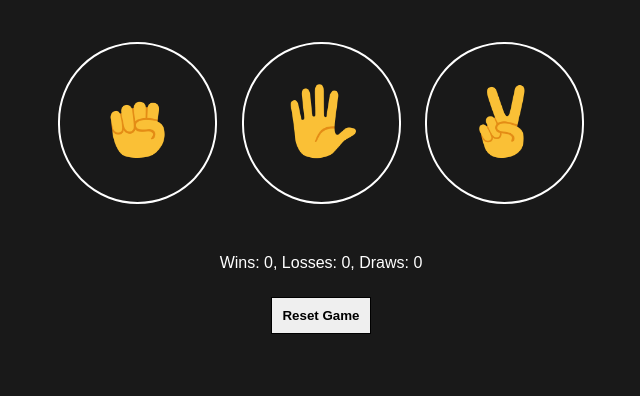
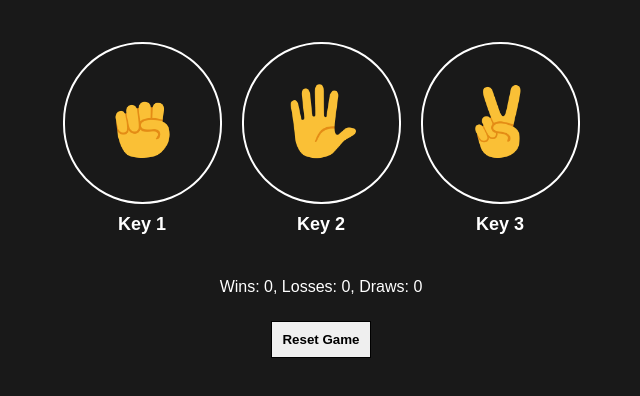
Before and after one commit to Siepak98/rock-paper-scissors, a plain HTML site: page index.html in a window 1280 px wide. Shown: the part 78-474 px from the top of the page, without its empty margins (319-959 px from the left). Drawn offline with Linux system fonts and the light colour scheme.

Commit message:
keyUpdate

```diff
--- a/index.html
+++ b/index.html
@@ -1,5 +1,6 @@
 <!DOCTYPE html>
 <html lang="pl">
+
 <head>
   <meta charset="UTF-8">
   <meta http-equiv="X-UA-Compatible" content="IE=edge">
@@ -8,12 +9,24 @@
 
   <link rel="stylesheet" href="style.css">
 </head>
+
 <body>
 
   <p>Rock Paper Scissors</p>
-  <button id="rock" class="btn"><img src="img/rock-emoji.png" alt=""></button>
-  <button id="paper" class="btn"><img src="img/paper-emoji.png" alt=""></button>
-  <button id="scissors" class="btn"><img src="img/scissors-emoji.png" alt=""></button>
+  <div class="container">
+    <div class="rock">
+      <button id="rock" class="btn"><img src="img/rock-emoji.png" alt=""></button>
+      <p>Key 1</p>
+    </div>
+    <div class="paper">
+      <button id="paper" class="btn"><img src="img/paper-emoji.png" alt=""></button>
+      <p>Key 2</p>
+    </div>
+    <div class="scissors">
+      <button id="scissors" class="btn"><img src="img/scissors-emoji.png" alt=""></button>
+      <p>Key 3</p>
+    </div>
+  </div>
   <div id="result"></div>
   <div id="moves"></div>
   <div id="score"></div>
@@ -22,4 +35,5 @@
 
   <script src="main.js"></script>
 </body>
+
 </html>
--- a/main.js
+++ b/main.js
@@ -103,6 +103,16 @@ scissors.onclick = () => {
 	winner('scissors');
 };
 
+window.addEventListener('keydown', e => {
+	if (e.key === '1') {
+		winner('rock');
+	} else if (e.key === '2') {
+		winner('paper');
+	} else if (e.key === '3') {
+		winner('scissors');
+	}
+});
+
 resetGame.onclick = () => {
 	(score.wins = 0), (score.lose = 0), (score.draws = 0);
 	scores.innerHTML = `Wins: ${score.wins}, Losses: ${score.lose}, Draws: ${score.draws}`;
--- a/style.css
+++ b/style.css
@@ -58,3 +58,13 @@ p {
   margin-top: 25px;
   margin-left: 50px;
 }
+
+.container {
+  display: flex;
+  justify-content: center;
+}
+
+.container p {
+  margin-top: -15px;
+  font-size: 18px;
+}
```
